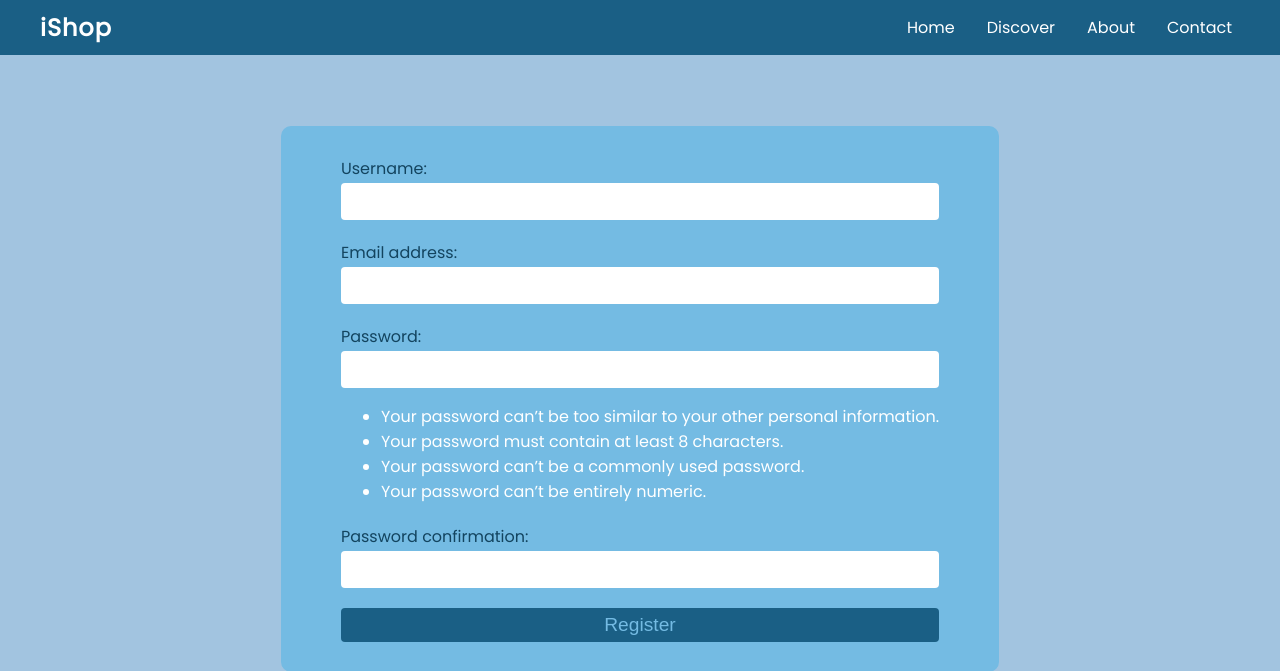
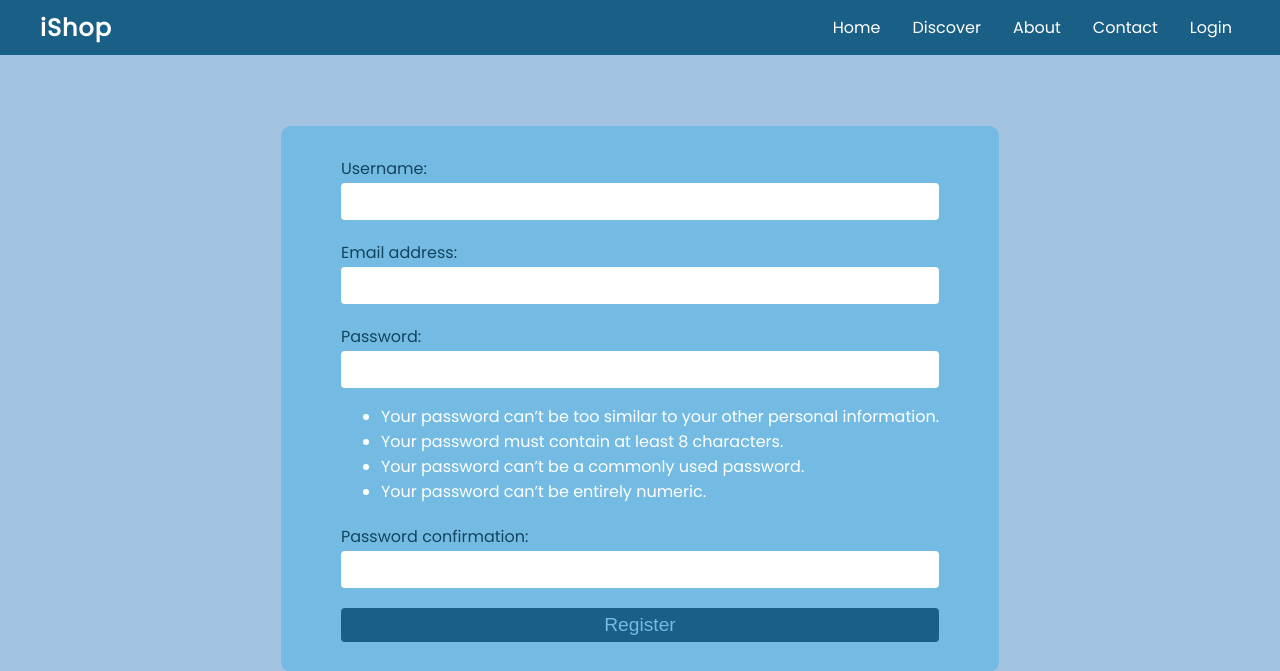
Before and after one commit to awaisyasin/iShop, a Django app: page /accounts/register/ in a window 1280 px wide. Shown: the top 671 px of the page. Run offline with Django 4.2, Linux system fonts and the light colour scheme.

Commit message:
Added logout view and applied the errors/messages to the base.html

```diff
--- /dev/null
+++ b/accounts/templates/accounts/logout.html
@@ -0,0 +1 @@
+{% extends 'base.html' %}
--- a/accounts/templates/accounts/register.html
+++ b/accounts/templates/accounts/register.html
@@ -4,22 +4,7 @@
 
 {% block content %}
     <link rel="stylesheet" href="{% static 'css/buttons.css' %}">
-    <link rel="stylesheet" href="{% static 'css/messages.css' %}">
     <link rel="stylesheet" href="{% static 'accounts/css/register.css' %}">
-    <link rel="stylesheet" href="https://cdnjs.cloudflare.com/ajax/libs/font-awesome/6.5.1/css/all.min.css" integrity="sha512-DTOQO9RWCH3ppGqcWaEA1BIZOC6xxalwEsw9c2QQeAIftl+Vegovlnee1c9QX4TctnWMn13TZye+giMm8e2LwA==" crossorigin="anonymous" referrerpolicy="no-referrer" />
-    {% if messages %}
-        <ul class="messages">
-            {% for message in messages %}
-                <li class="message {% if message.tags %}{{ message.tags }}{% endif %}">
-                    {% if message.tags %}
-                        <span class="tag">{{ message.tags | upper }}</span><br>
-                    {% endif %}
-                    {{ message }}
-                    <i class="fa-solid fa-circle-xmark"></i>
-                </li>
-            {% endfor %}
-        </ul>
-    {% endif %}
     <form method="post" enctype="multipart/form-data">
         {% csrf_token %}
         {% for field in form %}
@@ -33,5 +18,4 @@
         {% endfor %}
         <button type="submit" class="btn btn-primary">Register</button>
     </form>
-    <script src="{% static 'js/messages.js' %}"></script>
 {% endblock content %}
--- a/accounts/urls.py
+++ b/accounts/urls.py
@@ -8,4 +8,5 @@ urlpatterns = [
     path('register/', views.register_view, name='register'),
     path('login/', views.login_view, name='login'),
     path('verify-email/<str:token>/', views.verify_email_view, name='verify_email'),
+    path('logout/', views.logout_view, name='logout'),
 ]
--- a/accounts/views.py
+++ b/accounts/views.py
@@ -2,7 +2,7 @@ from django.shortcuts import render, redirect
 from django.core.mail import send_mail
 from django.contrib.sites.shortcuts import get_current_site
 from django.contrib.auth.forms import AuthenticationForm
-from django.contrib.auth import login
+from django.contrib.auth import login, logout
 from django.contrib import messages
 import uuid
 
@@ -12,6 +12,10 @@ from .models import CustomUser
 # Create your views here.
 
 def register_view(request):
+    if request.user.is_authenticated:
+        messages.warning(request, 'User is already logged in.')
+        messages.info(request, 'User must be logged out to login or create account.')
+        return redirect('ishop:home')
     if request.method == 'POST':
         form = CustomUserForm(request.POST, request.FILES)
         if form.is_valid():
@@ -52,6 +56,10 @@ def verify_email_view(request, token):
 
 
 def login_view(request):
+    if request.user.is_authenticated:
+        messages.warning(request, 'User is already logged in.')
+        messages.info(request, 'User must be logged out to login or create account.')
+        return redirect('ishop:home')
     if request.method == 'POST':
         form = AuthenticationForm(data=request.POST)
         if form.is_valid():
@@ -68,3 +76,11 @@ def login_view(request):
     else:
         form = AuthenticationForm()
     return render(request, 'accounts/login.html', {'form': form})
+
+
+def logout_view(request):
+    try:
+        logout(request)
+    except Exception as e:
+        messages.error(request, 'User is already logged out.')
+    return redirect('accounts:login')
--- a/templates/base.html
+++ b/templates/base.html
@@ -10,9 +10,26 @@
         <title>{% block title %}Document{% endblock title %}</title>
     </head>
     <body>
+        <link rel="stylesheet" href="{% static 'css/messages.css' %}">
+        <link rel="stylesheet" href="https://cdnjs.cloudflare.com/ajax/libs/font-awesome/6.5.1/css/all.min.css" integrity="sha512-DTOQO9RWCH3ppGqcWaEA1BIZOC6xxalwEsw9c2QQeAIftl+Vegovlnee1c9QX4TctnWMn13TZye+giMm8e2LwA==" crossorigin="anonymous" referrerpolicy="no-referrer" />
+
         <header>
             {% include "header.html" %}
         </header>
+
+        {% if messages %}
+            <ul class="messages">
+                {% for message in messages %}
+                    <li class="message {% if message.tags %}{{ message.tags }}{% endif %}">
+                        {% if message.tags %}
+                            <span class="tag">{{ message.tags | upper }}</span><br>
+                        {% endif %}
+                        {{ message }}
+                        <i class="fa-solid fa-circle-xmark"></i>
+                    </li>
+                {% endfor %}
+            </ul>
+        {% endif %}
 
         <main>
         {% block content %}
@@ -22,5 +39,7 @@
         <footer>
         {% include "footer.html" %}
         </footer>
+
+        <script src="{% static 'js/messages.js' %}"></script>
     </body>
 </html>
--- a/templates/header.html
+++ b/templates/header.html
@@ -3,11 +3,16 @@
 <link rel="stylesheet" href="{% static 'css/header.css' %}">
 
 <nav>
-    <h1 class="logo"><a href="#">iShop</a></h1>
+    <h1 class="logo"><a href="{% url 'ishop:home' %}">iShop</a></h1>
     <ul>
-        <li><a href="#">Home</a></li>
+        <li><a href="{% url 'ishop:home' %}">Home</a></li>
         <li><a href="#">Discover</a></li>
         <li><a href="#">About</a></li>
         <li><a href="#">Contact</a></li>
+        {% if user.is_authenticated %}
+            <li><a href="{% url 'accounts:logout' %}">Logout</a></li>
+        {% else %}
+            <li><a href="{% url 'accounts:login' %}">Login</a></li>
+        {% endif %}
     </ul>
 </nav>
```
Also changed, not shown: accounts/templates/accounts/login.html (+0 -16 lines).
